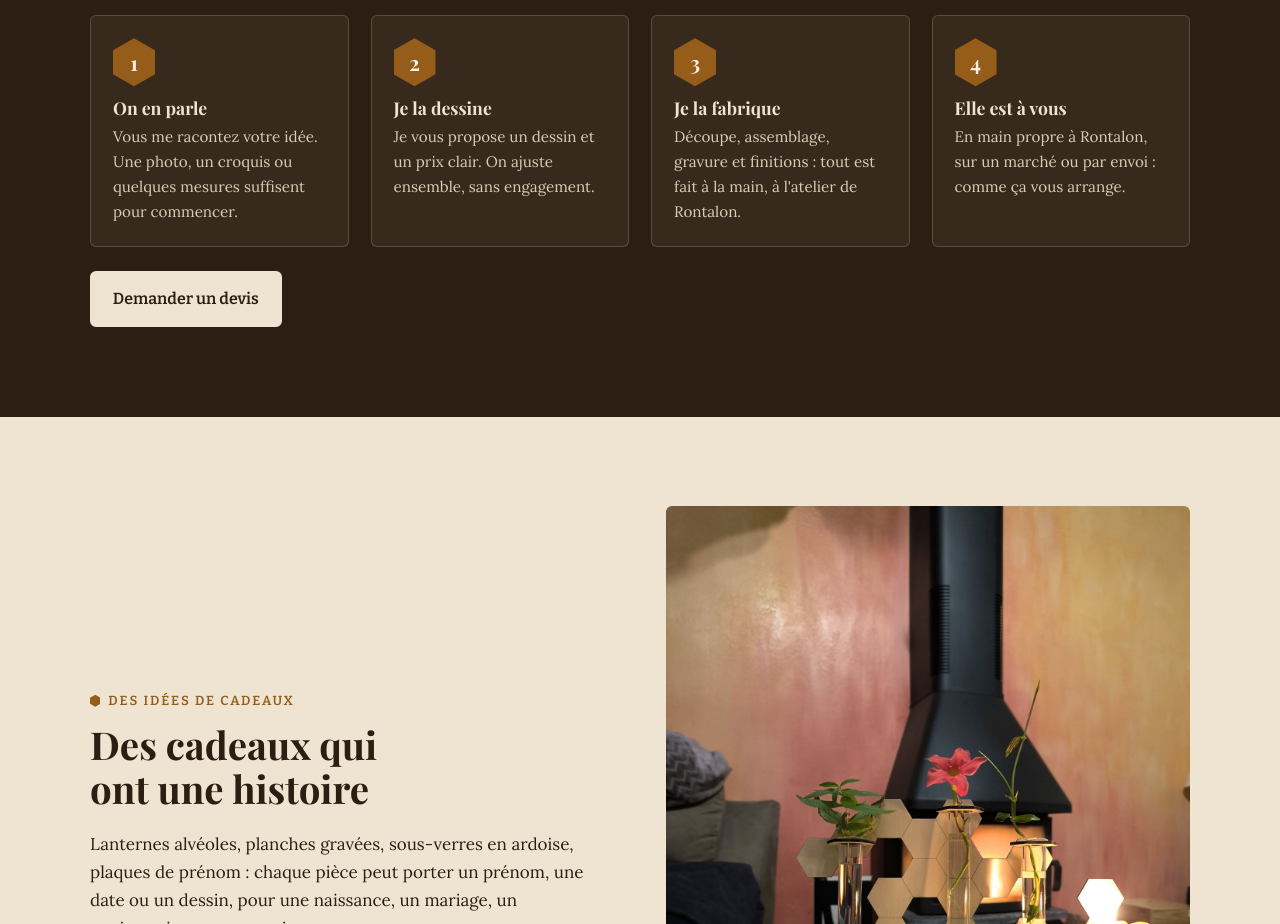
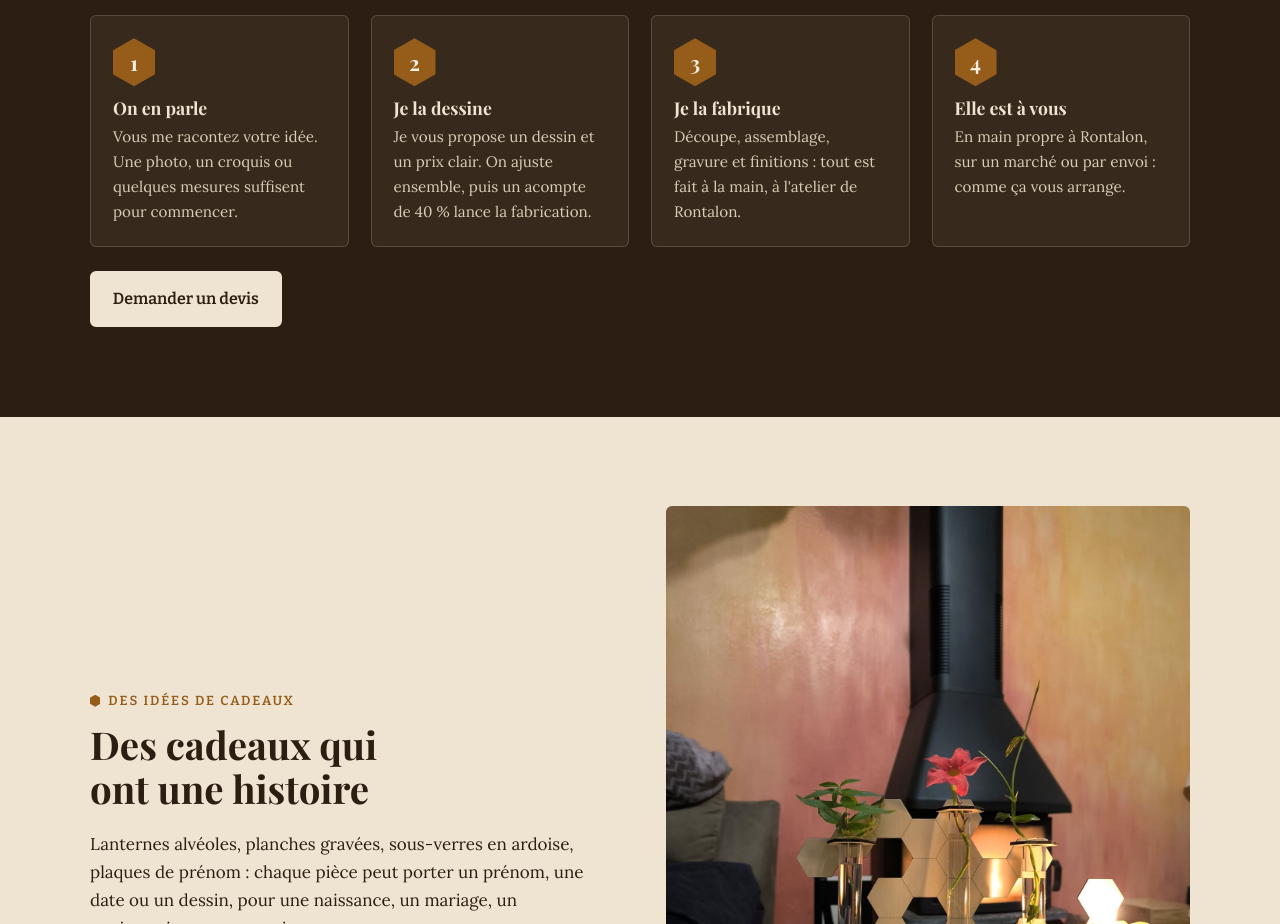
Before and after one commit to le-V-ictor/lartisterie-site, a plain HTML site: page index.html in a window 1280 px wide. Shown: the part 3040-3964 px from the top of the page. Drawn offline with nearby package versions, Linux system fonts and the light colour scheme.

Commit message:
Corrections du 21 novembre

```diff
--- a/index.html
+++ b/index.html
@@ -106,7 +106,7 @@
     </div>
     <ol class="etapes">
       <li><h3>On en parle</h3><p>Vous me racontez votre idée. Une photo, un croquis ou quelques mesures suffisent pour commencer.</p></li>
-      <li><h3>Je la dessine</h3><p>Je vous propose un dessin et un prix clair. On ajuste ensemble, sans engagement.</p></li>
+      <li><h3>Je la dessine</h3><p>Je vous propose un dessin et un prix clair. On ajuste ensemble, puis un acompte de 40 % lance la fabrication.</p></li>
       <li><h3>Je la fabrique</h3><p>Découpe, assemblage, gravure et finitions : tout est fait à la main, à l'atelier de Rontalon.</p></li>
       <li><h3>Elle est à vous</h3><p>En main propre à Rontalon, sur un marché ou par envoi : comme ça vous arrange.</p></li>
     </ol>
```
Also changed, not shown: sur-mesure.html (+1 -1 lines).
